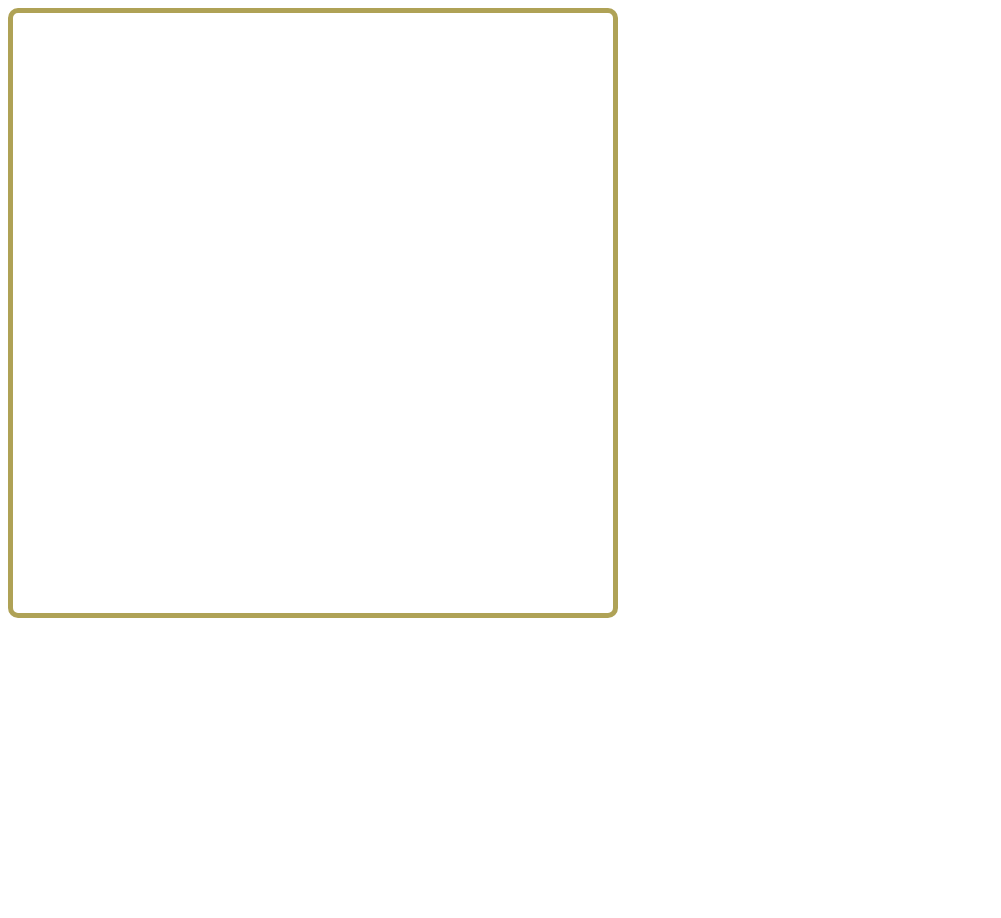
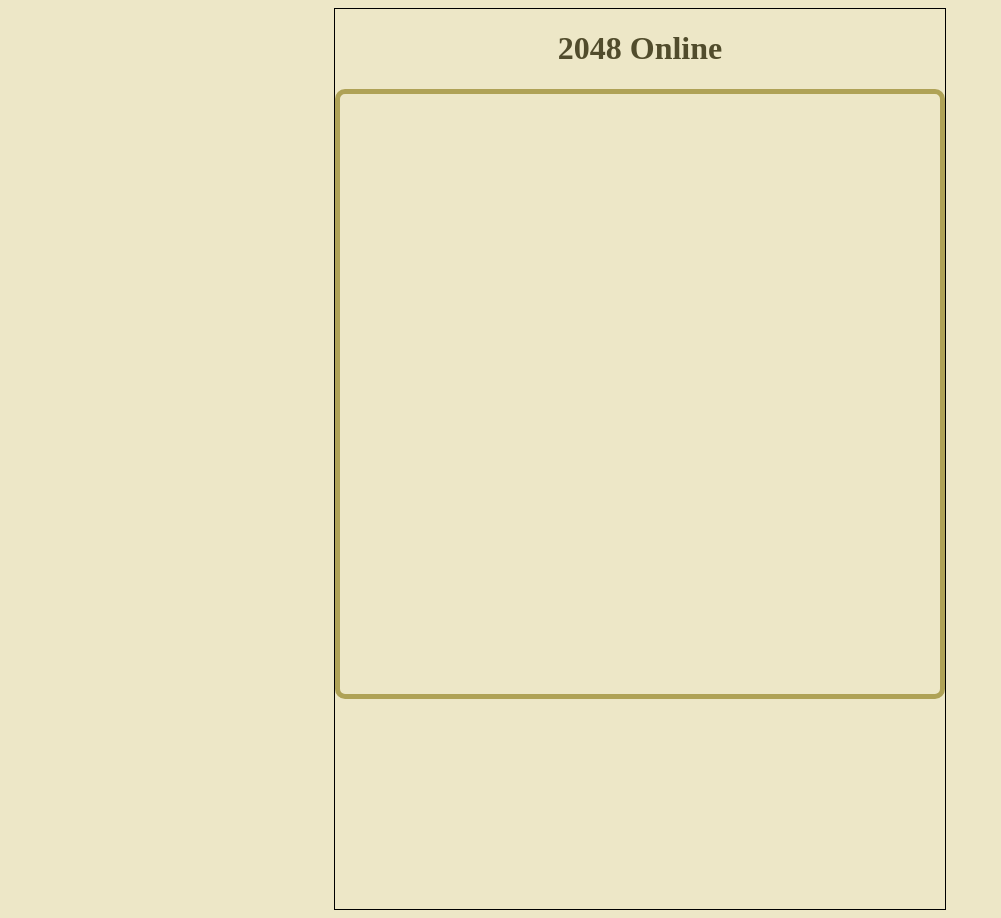
Before and after one commit to PassKeyRa/2048online, a website: page index.html in a window 1280 px wide. Shown: the whole page, without its empty margins (0-1001 px from the left). Before the commit the page ends 800 px from the top, so only its background shows below. Drawn offline with nearby package versions, Linux system fonts and the light colour scheme.

Commit message:
Design changes

```diff
--- a/index.html
+++ b/index.html
@@ -6,7 +6,10 @@
 		<script src="/socket.io/socket.io.js"></script>
 	</head>
 	<body>
-		<canvas id='canvas'></canvas>
+		<div id="base">
+			<h1 id="title">2048 Online</h1>
+			<canvas id='canvas'></canvas>
+		</div>
 		<script src="/static/game.js"></script>
 	</body>
 </html>
--- a/static/styles.css
+++ b/static/styles.css
@@ -1,3 +1,17 @@
+body{
+	background-color: #ede7c7;
+}
+#base{
+	margin-left:auto;
+	margin-right:auto;
+	width:610px;
+	height:900px;
+	border:1px solid black;
+}
+#title{
+	text-align:center;
+	color:#514c2c;
+}
 canvas {
 	width:600px;
 	height:600px;
```
